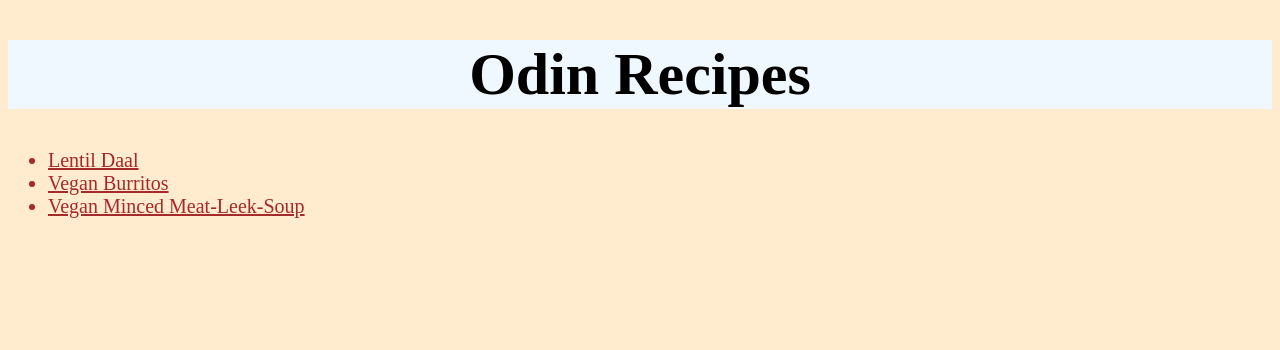
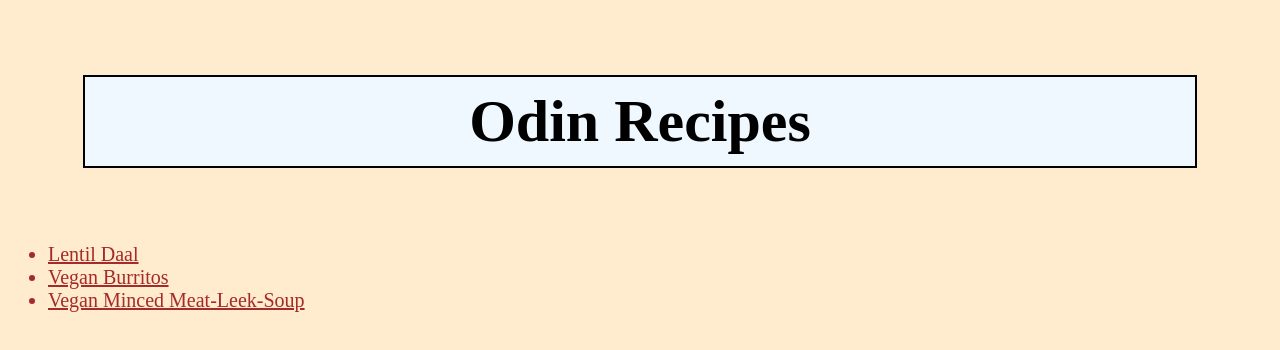
Before and after one commit to beaVz90/odin-recipes, a plain HTML site: page index.html in a window 1280 px wide. Drawn offline with Linux system fonts and the light colour scheme.

Commit message:
Changed box style of heading and hover backgroundcolor of links to recipes

```diff
--- a/style.css
+++ b/style.css
@@ -3,6 +3,11 @@ h1 {
     text-align: center;
     color: black;
     background-color: aliceblue;
+    margin: 75px;
+    border: 2px;
+    border-color: black;
+    border-style: solid;
+    padding: 10px;
 }
 
 body {
@@ -21,8 +26,13 @@ ol {
 a {
     color: brown;
     font-size: 20px;
+    background-color: blanchedalmond;
+
 }
 
+a:hover {
+    background-color: white;
+}
 p {
     color: brown;
     font-size: 20px;
```
